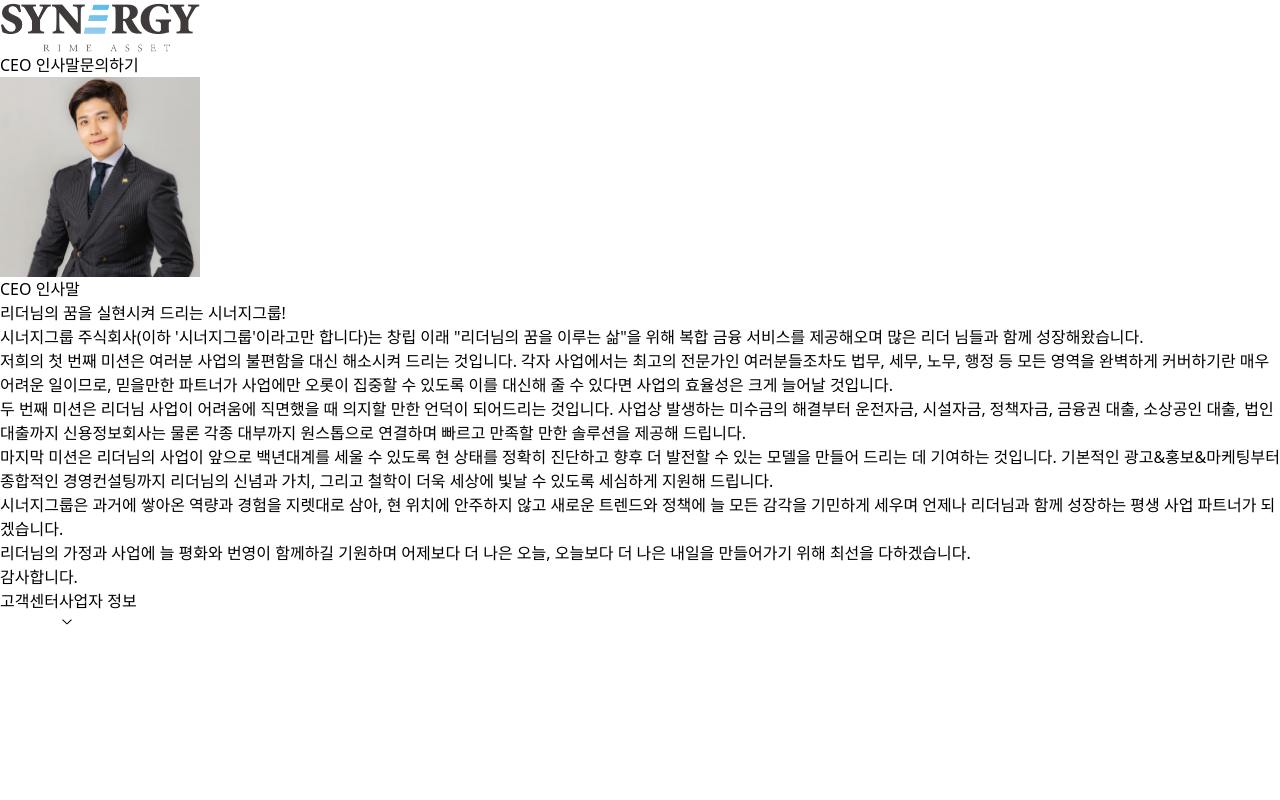
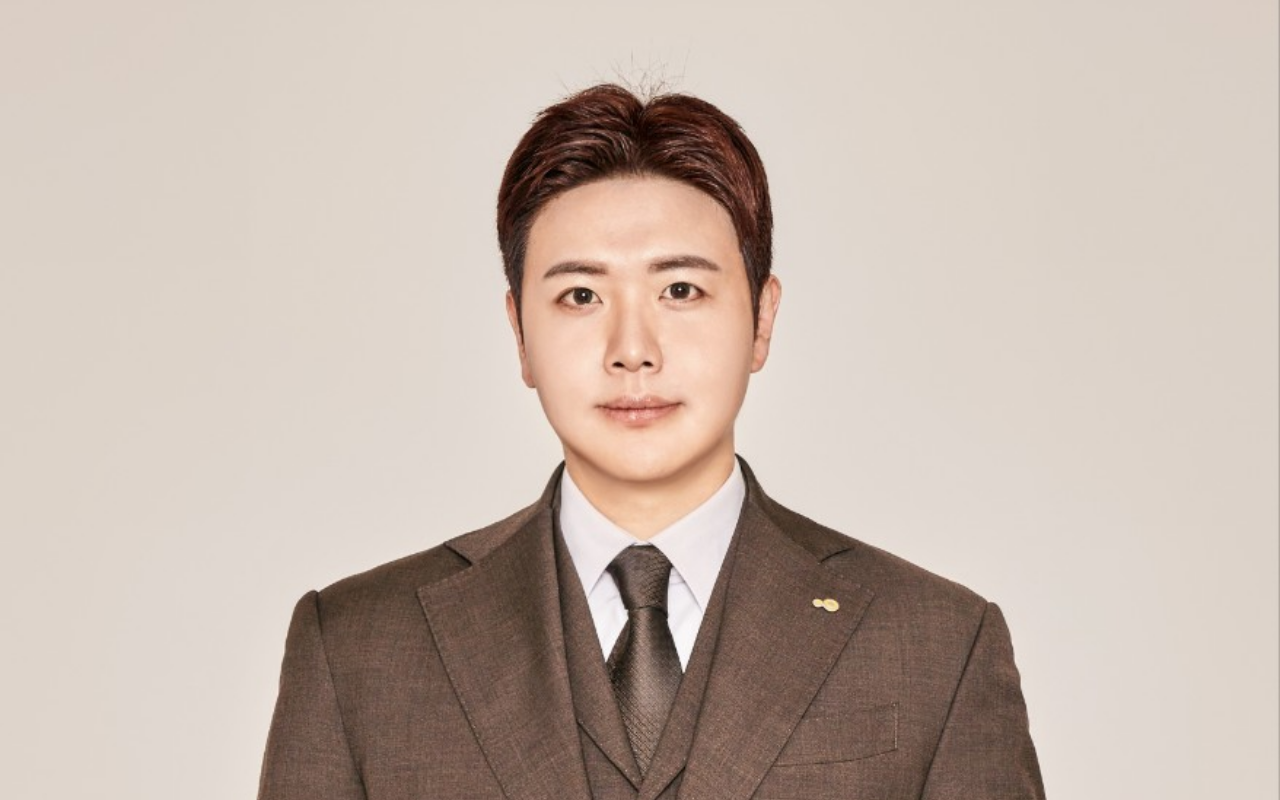
Before and after one commit to codingcraftz/synergy_group, a Next.js app: page /ceo-message in a window 1280 px wide. Built offline with nearby package versions, Linux system fonts and the light colour scheme.

Commit message:
refactor: Modify 대표 사진 수정

```diff
--- a/src/app/ceo-message/page.jsx
+++ b/src/app/ceo-message/page.jsx
@@ -5,28 +5,31 @@ import Image from "next/image";
 
 export default function CeoMessage() {
   return (
-    <div className="w-full min-h-screen flex flex-col items-center py-12 px-4 sm:px-6 lg:px-8 bg-gray-50 text-gray-900">
+    <div className="w-full min-h-screen flex flex-col items-center py-16 px-6 lg:px-8 bg-gray-50 text-gray-900">
       {/* CEO 이미지 섹션 */}
-      <div className="w-full max-w-3xl flex flex-col items-center text-center mb-12">
-        <Image
-          src="/ceo_image.jpg" // 실제 CEO 이미지 경로로 변경
-          alt="CEO Image"
-          width={200}
-          height={200}
-          className="rounded-full mb-6"
-        />
-        <h1 className="text-2xl font-bold text-gray-800">CEO 인사말</h1>
-        <h2 className="text-xl sm:text-2xl font-semibold text-gray-700 mt-2">
+      <div className="w-full max-w-4xl flex flex-col items-center text-center mb-12 space-y-4">
+        <div className="relative w-48 h-48 md:w-56 md:h-56 rounded-full overflow-hidden shadow-lg">
+          <Image
+            src="/ceo_image.jpg" // 실제 CEO 이미지 경로로 변경
+            alt="CEO Image"
+            layout="fill"
+            objectFit="cover"
+            objectPosition="top" // 이미지의 상단을 중심으로 보여줌
+            className="rounded-full"
+          />
+        </div>
+        <h1 className="text-3xl font-bold text-gray-800">CEO 인사말</h1>
+        <h2 className="text-xl sm:text-2xl font-semibold text-gray-700">
           리더님의 꿈을 실현시켜 드리는 시너지그룹!
         </h2>
       </div>
 
       {/* 인사말 본문 섹션 */}
-      <div className="w-full max-w-3xl space-y-6 text-lg leading-relaxed text-gray-800">
+      <div className="w-full max-w-4xl space-y-6 text-lg leading-relaxed text-gray-700 px-4 md:px-0">
         <p>
-          시너지그룹 주식회사(이하 &apos;시너지그룹&apos;이라고만 합니다)는 창립
-          이래 &quot;리더님의 꿈을 이루는 삶&quot;을 위해 복합 금융 서비스를
-          제공해오며 많은 리더 님들과 함께 성장해왔습니다.
+          시너지그룹 주식회사(이하 '시너지그룹'이라고만 합니다)는 창립 이래
+          "리더님의 꿈을 이루는 삶"을 위해 복합 금융 서비스를 제공해오며 많은
+          리더 님들과 함께 성장해왔습니다.
         </p>
 
         <p>
@@ -65,7 +68,7 @@ export default function CeoMessage() {
           다하겠습니다.
         </p>
 
-        <p className="text-right mt-6">감사합니다.</p>
+        <p className="text-right font-semibold mt-6">감사합니다.</p>
       </div>
     </div>
   );
```
Also changed, not shown: public/ceo_image.jpg.
